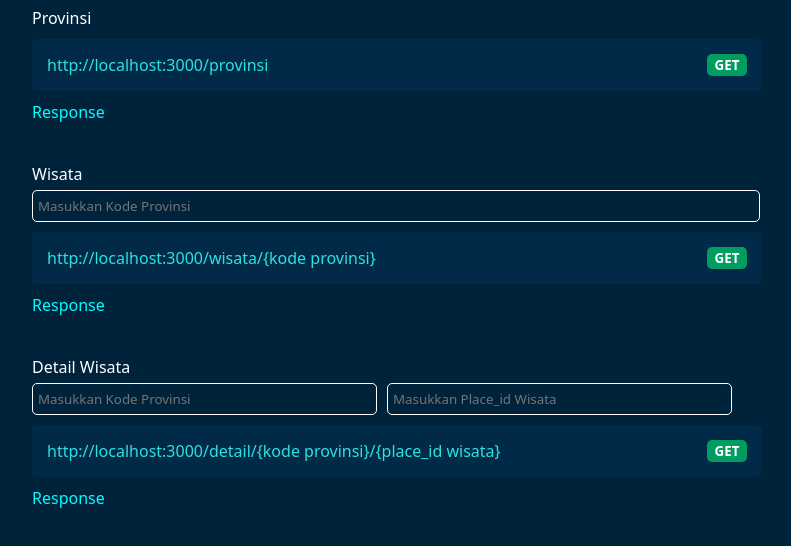
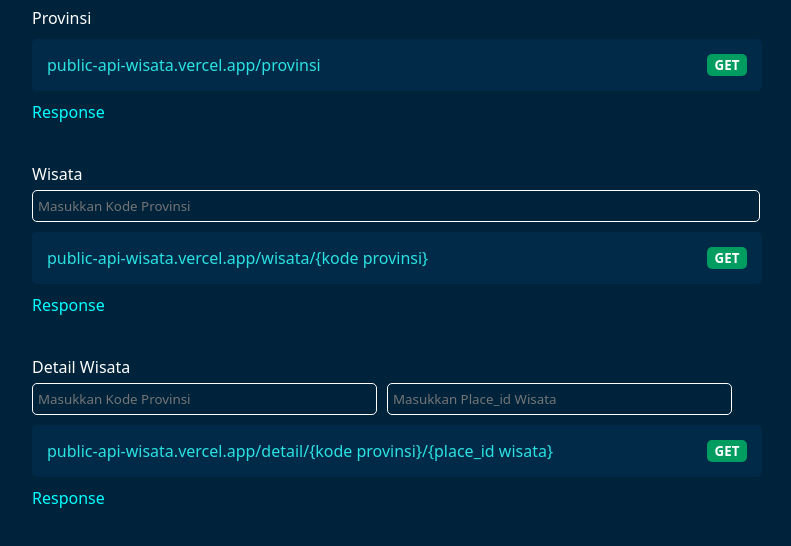
Before and after one commit to DevanoAlif22/public_api_wisata, a website: page public/index.html in a window 1280 px wide. Shown: the part 468-1014 px from the top of the page, without its empty margins (258-1049 px from the left). Drawn offline with Linux system fonts and the light colour scheme.

Commit message:
update link

```diff
--- a/public/index.html
+++ b/public/index.html
@@ -74,7 +74,7 @@
         <p style="margin-top: 10px">Endpoint :</p>
         <p style="margin-top: 10px">Provinsi</p>
         <div class="path">
-          <p>http://localhost:3000/provinsi</p>
+          <p>public-api-wisata.vercel.app/provinsi</p>
           <button class="get" id="getProvinsi">GET</button>
         </div>
 
@@ -92,7 +92,7 @@
         />
         <div class="path">
           <p class="kodeProvinsi">
-            http://localhost:3000/wisata/{kode provinsi}
+            public-api-wisata.vercel.app/wisata/{kode provinsi}
           </p>
           <button class="get" id="getWisata">GET</button>
         </div>
@@ -120,7 +120,8 @@
         </div>
         <div class="path">
           <p class="kodeDetail">
-            http://localhost:3000/detail/{kode provinsi}/{place_id wisata}
+            public-api-wisata.vercel.app/detail/{kode provinsi}/{place_id
+            wisata}
           </p>
           <button class="get" id="getDetail">GET</button>
         </div>
```
